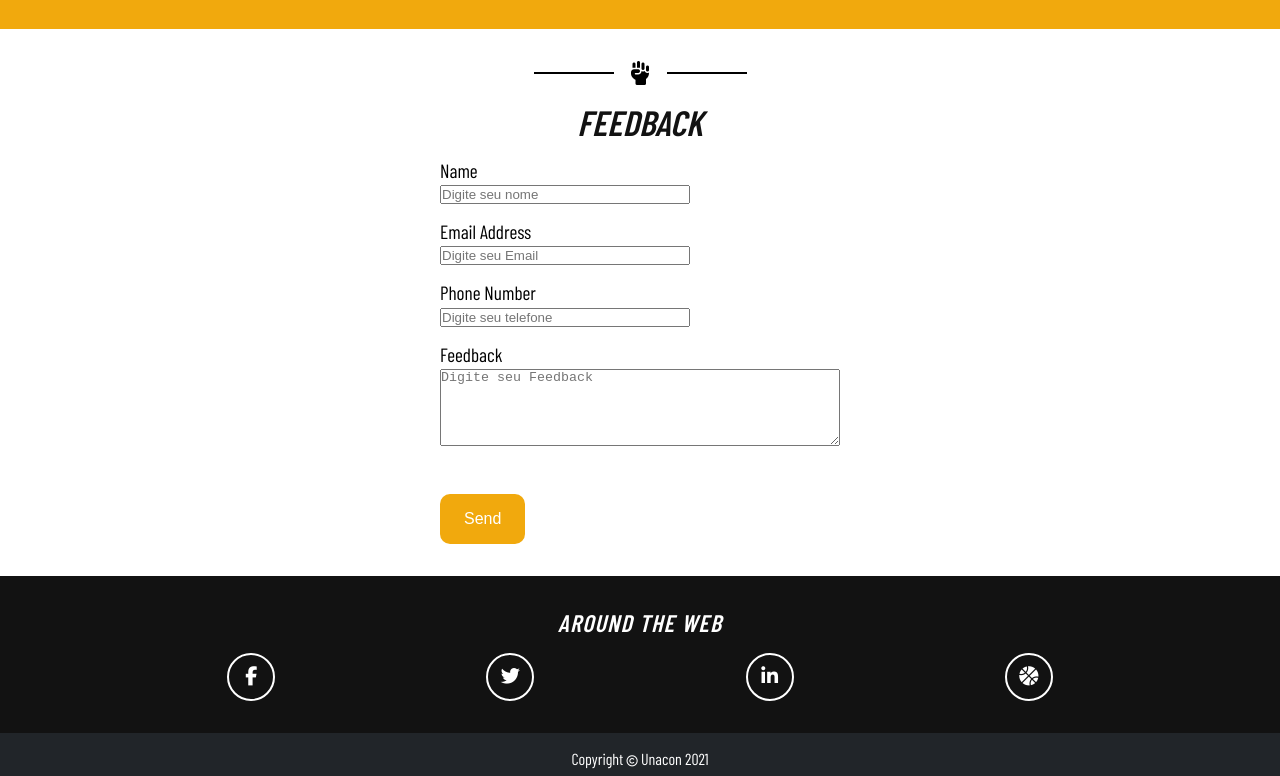
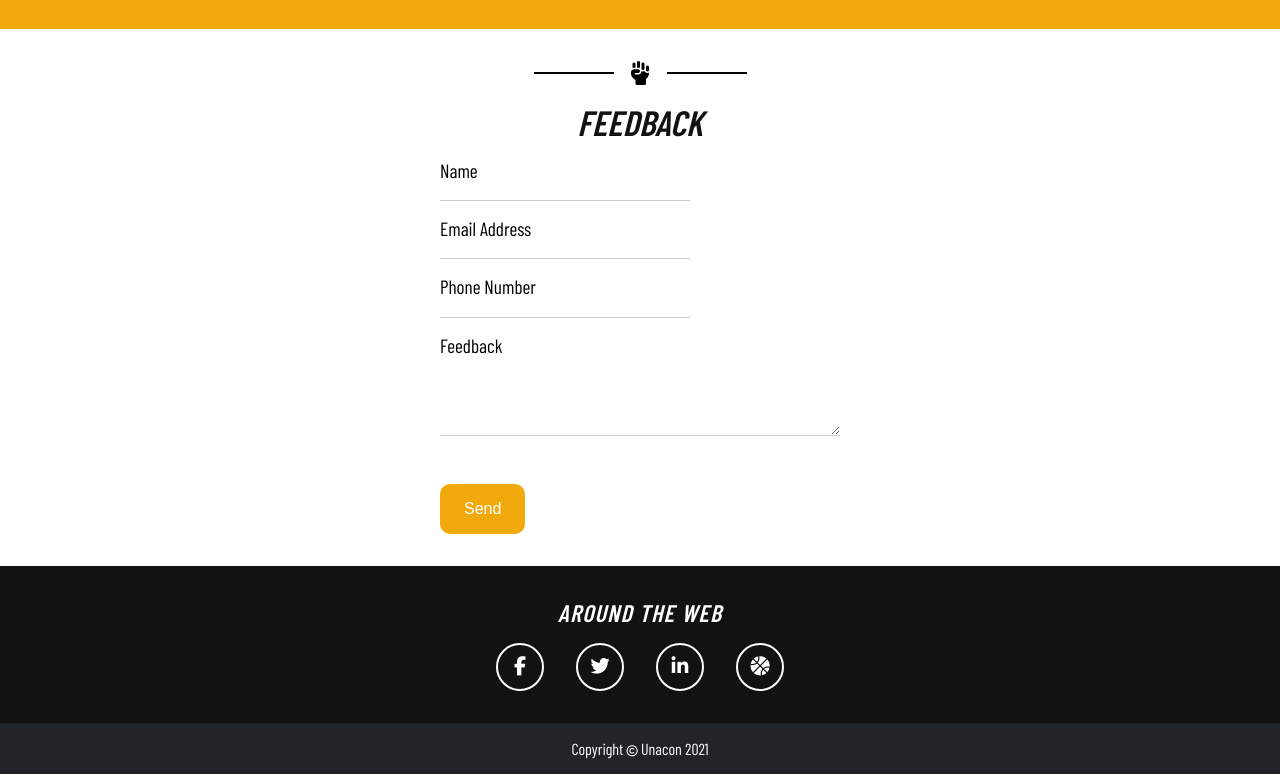
Before and after one commit to Unacon/StreetFighter, a plain HTML site: page index.html in a window 1280 px wide. Shown: the part 2024-2800 px from the top of the page. Drawn offline with nearby package versions, Linux system fonts and the light colour scheme; a web font is replaced by a local one.

Commit message:
Correções

```diff
--- a/css/feedBack.css
+++ b/css/feedBack.css
@@ -17,6 +17,11 @@
     font-size: 1.5rem;
 }
 
+.feedback > form input{
+    border: none;
+    border-bottom: 1px solid #ccc;
+}
+
 
 .feedback > form{
     width: 100%;
@@ -34,6 +39,10 @@
 
     display: flex;
     flex-direction: column;
+}
+.feedback > form textArea{
+    border: none;
+    border-bottom: 1px solid #ccc;
 }
 
 .feedback > form > div label{
--- a/css/footer.css
+++ b/css/footer.css
@@ -11,10 +11,14 @@ footer{
 }
 
 footer > .container{
-    width: 100%;
     display: flex;
     flex-direction: row;
     justify-content: space-evenly;
+}
+
+footer > .container > .link{
+    padding-right: 1rem;
+    padding-left: 1rem;
 }
 
 footer > .container > .link .icon{
--- a/css/header.css
+++ b/css/header.css
@@ -5,14 +5,17 @@ header{
     height: 15vh;
     padding: 1rem;
     display: flex;
-    /* flex-direction: row; */
+    flex-direction: row;
+    align-items: center;
     justify-content: space-between;
     text-transform: uppercase;
 
 }
 
 header > img{
-    /* padding: 1rem;   */
+    padding-left: 1rem;
+    width: auto;
+    height: 50%;
 }
 
 header > .menu{
@@ -42,6 +45,7 @@ header > .menu > .icon a{
 @media (min-width: 641px){
     header > img{
         margin-left: 1rem;
+        height: 100%;
     }
 }
 
--- a/css/section-01.css
+++ b/css/section-01.css
@@ -4,7 +4,7 @@
     height: 85vh;
 
     display: flex;
-    /* justify-content: center; */
+    justify-content: center;
     align-items: center;
     flex-direction: column;
 
--- a/css/section-02.css
+++ b/css/section-02.css
@@ -9,7 +9,7 @@
 
 .section-02 > .section-02-container{
     width: 100%;
-
+    max-width: 1000px;
     display: flex;
     justify-content: center;
     flex-wrap: wrap;
@@ -59,7 +59,7 @@
         height: 100vh;
     }
     .section-02 > .section-02-container > .personagem {
-        width: 250px;
+        width: 300px;
         padding-left: 1rem;
     }
     .section-02 > .section-02-container {
--- a/index.html
+++ b/index.html
@@ -86,22 +86,22 @@
         <form>
           <div class="text name">
             <label for="name">Name</label>
-            <input id="name" name="name" type="text" placeholder="Digite seu nome">
+            <input id="name" name="name" type="text">
           </div>
 
           <div class="text email">
             <label for="email">Email Address</label>
-            <input id="email" name="email" type="email" placeholder="Digite seu Email">
+            <input id="email" name="email" type="email">
           </div>
 
           <div class="text phone">
             <label for="phone">Phone Number</label>
-            <input id="phone" name="phone" type="tel" placeholder="Digite seu telefone">
+            <input id="phone" name="phone" type="tel" >
           </div>
 
           <div class="textArea ">
             <label for="feedback">Feedback</label>
-            <textarea id="feedback" rows="5" cols="30" placeholder="Digite seu Feedback"></textarea>
+            <textarea id="feedback" rows="5" cols="30"></textarea>
           </div>
           <button class="button yellow">Send</button>
         </form>
```
